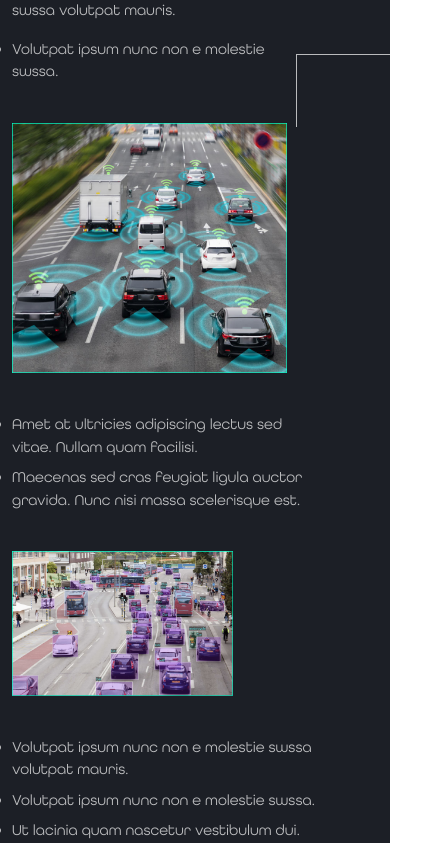
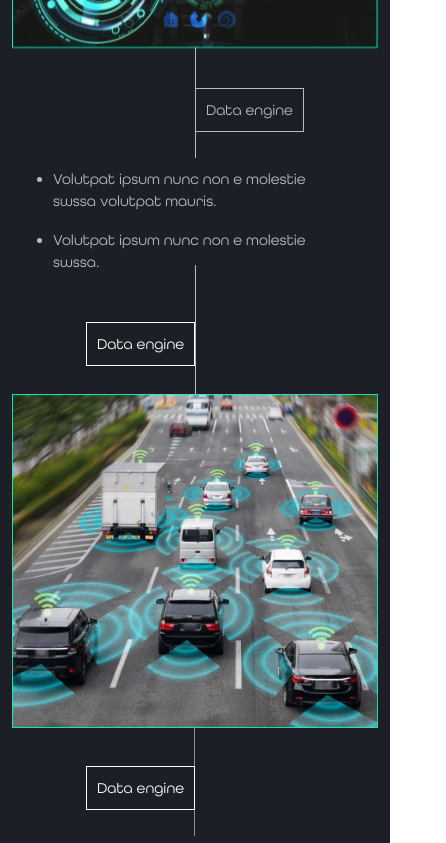
Before and after one commit to RadialCode-sunil/Annotab, a React (Create React App) app: page /Automotive in a window 390 px wide. Shown: the part 1220-2063 px from the top of the page, 446 px wide, since content can reach past the window. Built offline with nearby package versions, Linux system fonts and the light colour scheme.

Commit message:
Lorem_Epsum_Automotive

```diff
--- a/src/components/Lorem_Epsum_Automotive.jsx
+++ b/src/components/Lorem_Epsum_Automotive.jsx
@@ -9,7 +9,7 @@ const Lorem_Epsum_Automotive = (props) => {
                     Lorem Epsum Dolar Sit emit
                 </h2>
 
-                <div className=' d-flex flex-column-reverse flex-lg-row justify-content-between pt-5'>
+                <div className=' d-flex flex-column-reverse flex-lg-row justify-content-between align_items_center_xs pt-5'>
 
                     <div className='py-4 py-lg-0'>
                         <ul className=' list-unstyled ms-lg-4 ps-lg-2'>
@@ -17,37 +17,41 @@ const Lorem_Epsum_Automotive = (props) => {
                                 Volutpat ipsum nunc non e molestie  swssa volutpat mauris.
                             </li>
 
-                            <li className=' ff_Book fw_300 fs_sm white opacity_7 Lorem_Epsum_p_w284 pe-3  position-relative list_dot pt-3 Volutpat_p_2 position-relative'>
+                            <li className=' ff_Book fw_300 fs_sm white opacity_7 Lorem_Epsum_p_w284 pe-3  position-relative list_dot pt-3 Volutpat_p_2 position-relative mb-5 mb-sm-0 pb-5 pb-sm-0'>
                                 Volutpat ipsum nunc non e molestie  swssa.
                             </li>
                         </ul>
                     </div>
-                    <div className='Lorem_Epsum_Automotive_img_1  position-relative d-inline me-5 pe-4'><img className=' img-fluid img_w' src={props.Lorem_Epsum_img1} alt="Data engine" /></div>
+                    <div className='Lorem_Epsum_Automotive_img_1  position-relative d-inline me-sm-5 pe-sm-4 mb-5 mb-sm-0 pb-5 pb-sm-0'>
+                        <img className=' img-fluid img_w' src={props.Lorem_Epsum_img1} alt="Data engine" />
+                    </div>
                 </div>
 
-                <div className='d-flex flex-column flex-lg-row justify-content-between Lorem_Epsum_Automotive_img_2 position-relative d-inline'>
-                    <img className=' img-fluid img2_w' src={props.Lorem_Epsum_img2} alt="Data engine" />
-                    <div className=' py-4 py-lg-0 pt-lg-5 mt-lg-3'>
+                <div className='d-flex flex-column flex-lg-row justify-content-between align_items_center_xs Lorem_Epsum_Automotive_img_2 position-relative d-inline pb-4 pb-sm-0'>
+                    <img className=' img-fluid img2_w pb-4 pb-sm-0' src={props.Lorem_Epsum_img2} alt="Data engine" />
+                    <div className=' my-5 my-sm-0 py-4 py-lg-0 pt-lg-5 mt-lg-3'>
                         <ul className='Amet_ul list-unstyled'>
                             <li className=' ff_Book fw_300 fs_sm white opacity_7 Lorem_Epsum_p_w284 position-relative pt-3 pt-lg-0 list_dot Amet_p position-relative'>
                                 Amet at ultricies adipiscing lectus sed vitae. Nullam quam facilisi.
                             </li>
 
-                            <li className=' ff_Book fw_300 fs_sm white opacity_7 Lorem_Epsum_p_w341 position-relative list_dot pt-2 '>
+                            <li className=' ff_Book fw_300 fs_sm white opacity_7 Lorem_Epsum_p_w341 position-relative list_dot pt-2 Amet_p_div'>
                                 Maecenas sed cras feugiat ligula auctor gravida. Nunc nisi massa scelerisque est.
                             </li>
                         </ul>
                     </div>
                 </div>
-                <div className='d-flex flex-column-reverse flex-lg-row justify-content-between align-items-lg-end'>
+                <div className='d-flex flex-column-reverse flex-lg-row justify-content-between align_items_center_xs align-items-lg-end'>
 
-                    <div className=' pt-4 pt-lg-5 '>
+                    <div className=' mt-5 mt-sm-0 pt-4 pt-lg-5 '>
                         <ul className='Volutpat_ul list-unstyled ms-lg-4 ps-lg-2'>
-                            <li className=' ff_Book fw_300 fs_sm white opacity_7 Lorem_Epsum_p_w341 position-relative pt-3 pt-lg-0 list_dot'>
+                            <li className=' ff_Book fw_300 fs_sm white opacity_7 Lorem_Epsum_p_w341 position-relative pt-3 pt-lg-0 list_dot .Lorem_div_height {
+  height: 200px;
+}'>
                                 Volutpat ipsum nunc non e molestie  swssa volutpat mauris.
                             </li>
 
-                            <li className=' ff_Book fw_300 fs_sm white opacity_7 position-relative list_dot pt-2 '>
+                            <li className=' ff_Book fw_300 fs_sm white opacity_7 position-relative list_dot pt-2 Volutpat_ul_3'>
                                 Volutpat ipsum nunc non e molestie  swssa.
                             </li>
                             <li className=' ff_Book fw_300 fs_sm white opacity_7 position-relative list_dot pt-2 '>
@@ -55,7 +59,10 @@ const Lorem_Epsum_Automotive = (props) => {
                             </li>
                         </ul>
                     </div>
-                    <div className='Lorem_Epsum_Automotive_img_3 position-relative d-inline me-5 pe-4'><img className=' img-fluid img_w' src={props.Lorem_Epsum_img3} alt="Data engine" /></div>
+                    <div className='Lorem_Epsum_Automotive_img_3 position-relative d-inline me-sm-5 pe-sm-4 pb-3 pb-sm-0'>
+
+                        <img className=' img-fluid img_w' src={props.Lorem_Epsum_img3} alt="Data engine" />
+                    </div>
                 </div>
                 <div className=' Lorem_div_height'>
                 </div>
--- a/src/index.css
+++ b/src/index.css
@@ -264,10 +264,11 @@
 }
 
 /* Lorem_Epsum_Automotive */
+
+
 .Lorem_div_height {
-  height: 200px;
+  height: 150px;
 }
-
 
 
 @media (min-width:576px) {
@@ -310,7 +311,6 @@
     background: #1C1F26;
     border: 1px solid #FFFFFF;
     padding: 10px;
-
     color: var(--color-white);
     font-family: 'AllRoundGothic-Book', sans-serif;
     font-size: var(--fs-sm);
@@ -748,6 +748,10 @@
 }
 
 @media (max-width:992px) {
+  .Lorem_div_height {
+    height: 0;
+  }
+
   .Lorem_Epsum_Maecenas::after {
     content: '';
     position: absolute;
@@ -816,7 +820,141 @@
 }
 
 @media (max-width:576px) {
+  .align_items_center_xs {
+    align-items: center;
+  }
+
+  .img_w {
+    width: 100% !important;
+  }
+
+  .img2_w {
+    width: 100% !important;
+  }
+
   .Team_slider_img_box {
     padding: 10px 15px 15px 10px;
   }
+
+  .Volutpat_p::after {
+    content: '';
+    position: absolute;
+    border-right: 1px solid #FFFFFF;
+    left: 50%;
+    top: -150px;
+    height: 140px;
+  }
+
+  .Volutpat_p::before {
+    content: 'Data engine';
+    position: absolute;
+    background: #1C1F26;
+    border: 1px solid #FFFFFF;
+    padding: 10px;
+
+    color: var(--color-white);
+    font-family: 'AllRoundGothic-Book', sans-serif;
+    font-size: var(--fs-sm);
+    font-weight: 400;
+    display: flex;
+    align-items: center;
+    justify-content: center;
+
+    top: -80px;
+    left: 50%;
+  }
+
+  .Volutpat_p_2::after {
+    border-top: none;
+    height: 140px;
+    left: 50%;
+    top: 52px;
+  }
+
+  .Lorem_Epsum_Automotive_img_2::before {
+    content: 'Data engine';
+    position: absolute;
+    background: #1C1F26;
+    border: 1px solid #FFFFFF;
+    padding: 10px;
+    /* text */
+    color: var(--color-white);
+    font-family: 'AllRoundGothic-Book', sans-serif;
+    font-size: var(--fs-sm);
+    font-weight: 400;
+    display: flex;
+    align-items: center;
+    justify-content: center;
+    top: -72px;
+    right: 50%;
+  }
+
+  .Amet_p_div::after {
+    content: '';
+    position: absolute;
+    border-right: 1px solid #FFFFFF;
+    opacity: 0.7;
+    right: 50%;
+    bottom: 102px;
+    height: 108px;
+  }
+
+  .Lorem_Epsum_Automotive_img_2::after {
+    content: 'Data engine';
+    position: absolute;
+    background: #1C1F26;
+    border: 1px solid #FFFFFF;
+    padding: 10px;
+    /* text */
+    color: var(--color-white);
+    font-family: 'AllRoundGothic-Book', sans-serif;
+    font-size: var(--fs-sm);
+    font-weight: 400;
+    display: flex;
+    align-items: center;
+    justify-content: center;
+    right: 50%;
+    bottom: 240px;
+  }
+
+  .Lorem_Epsum_Automotive_img_3::before {
+    content: '';
+    position: absolute;
+    border-left: 1px solid #FFFFFF;
+    opacity: 0.7;
+    z-index: 1;
+    left: 50%;
+    top: -100px;
+    height: 100px;
+  }
+
+  .Volutpat_ul_3::after {
+    content: '';
+    position: absolute;
+    border-top: none;
+    border-left: 1px solid #FFFFFF;
+    opacity: 0.7;
+    left: 50%;
+    top: -150px;
+    height: 105px;
+  }
+
+  .Lorem_Epsum_Automotive_img_3::after {
+    content: 'Data engine';
+    position: absolute;
+    background: #1C1F26;
+    border: 1px solid #FFFFFF;
+    padding: 10px;
+    /* text */
+    color: var(--color-white);
+    font-family: 'AllRoundGothic-Book', sans-serif;
+    font-size: var(--fs-sm);
+    font-weight: 400;
+    display: flex;
+    align-items: center;
+    justify-content: center;
+    right: 50%;
+    bottom: -60px;
+  }
+
 }
```
